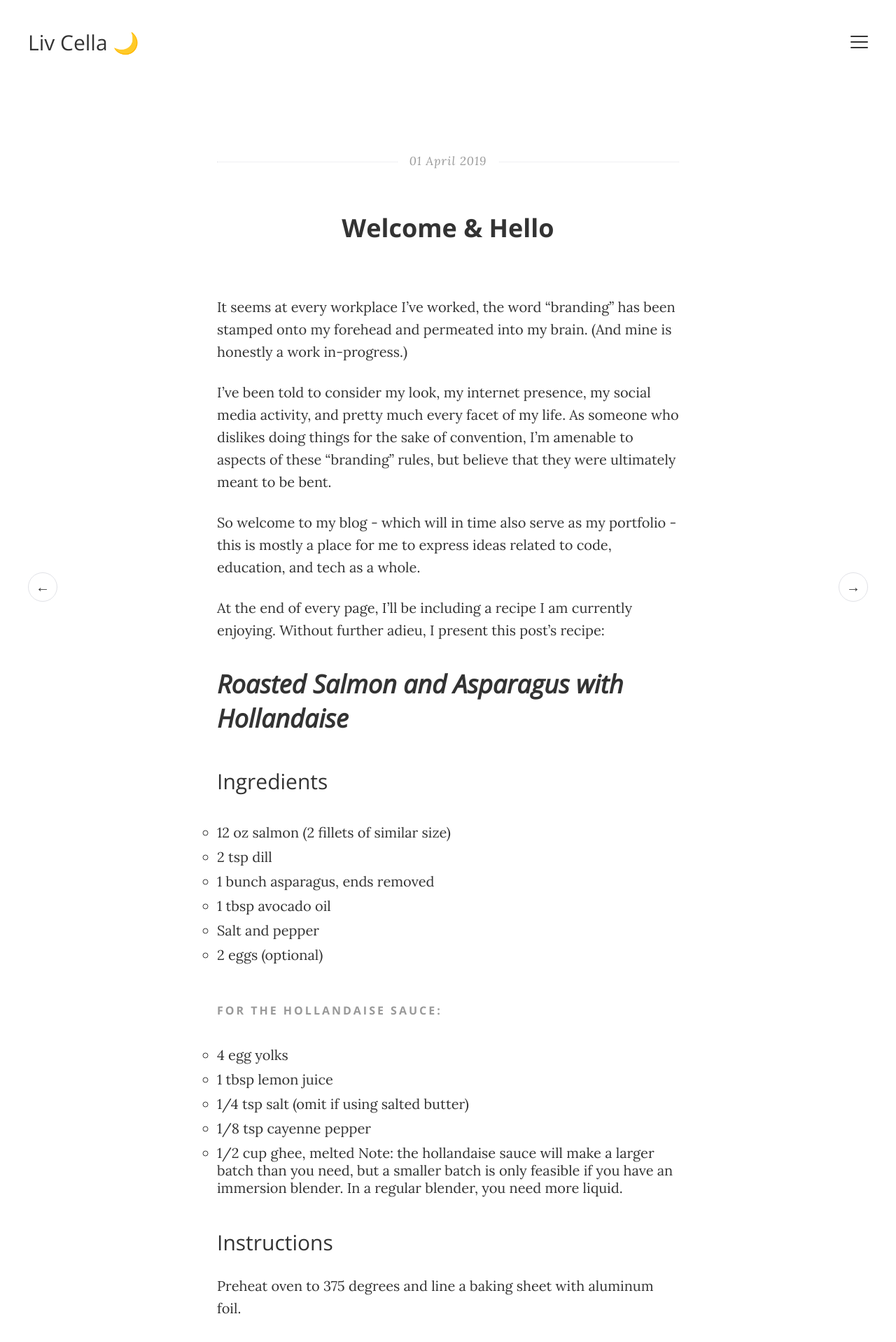
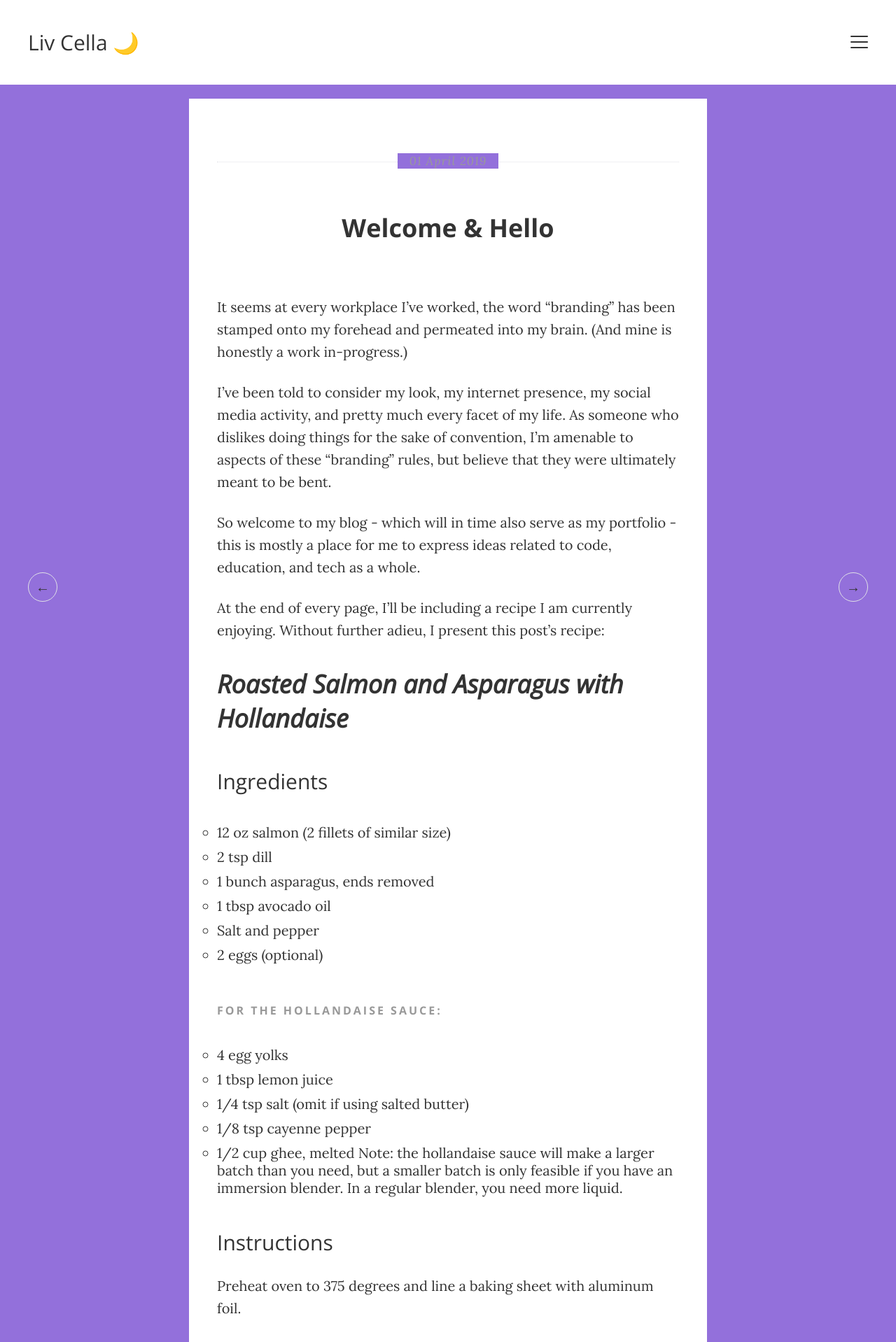
Before and after one commit to lyvinabsurdism/lyvinabsurdism.github.io, a Jekyll site: the page built from _posts/2019-4-1-welcome-and-hello.markdown, in a window 1280 px wide. Shown: the top 1918 px of the page at 70% size. Built offline with Jekyll 4.4.1, drawn with Linux system fonts in a browser that asks for light colours.

Commit message:
colors are fun

```diff
--- a/_config.yml
+++ b/_config.yml
@@ -11,7 +11,7 @@ url: "http://livinabsurdism.github.io"
 baseurl: "/"
 
 # A short presentation of yourself. Will show in the sidebar, under your name. Best usage would be between 30 to 50 words.
-author-bio: "I am a web developer who can often be found skiing, breaking down old cars, and obsessively thinking about code. I currently live in Salt Lake City, Utah."
+author-bio: "Lover of systems that can be found skiing, breaking down old cars, and obsessively thinking about code. I currently live in Salt Lake City, Utah."
 
 # Social Accounts (mine, as placeholders)
 
--- a/_scss/base/_variables.scss
+++ b/_scss/base/_variables.scss
@@ -3,7 +3,7 @@
 $main-color:        palevioletred;  // change this color for further customization
                                       // I like http://colours.neilorangepeel.com/! Making colors semantic too ;)
 
-$bg-color:          white; // background-color
+$bg-color:          mediumpurple; // background-color
 
 $text-color:        #333;
 $link-color:        $main-color;
```
